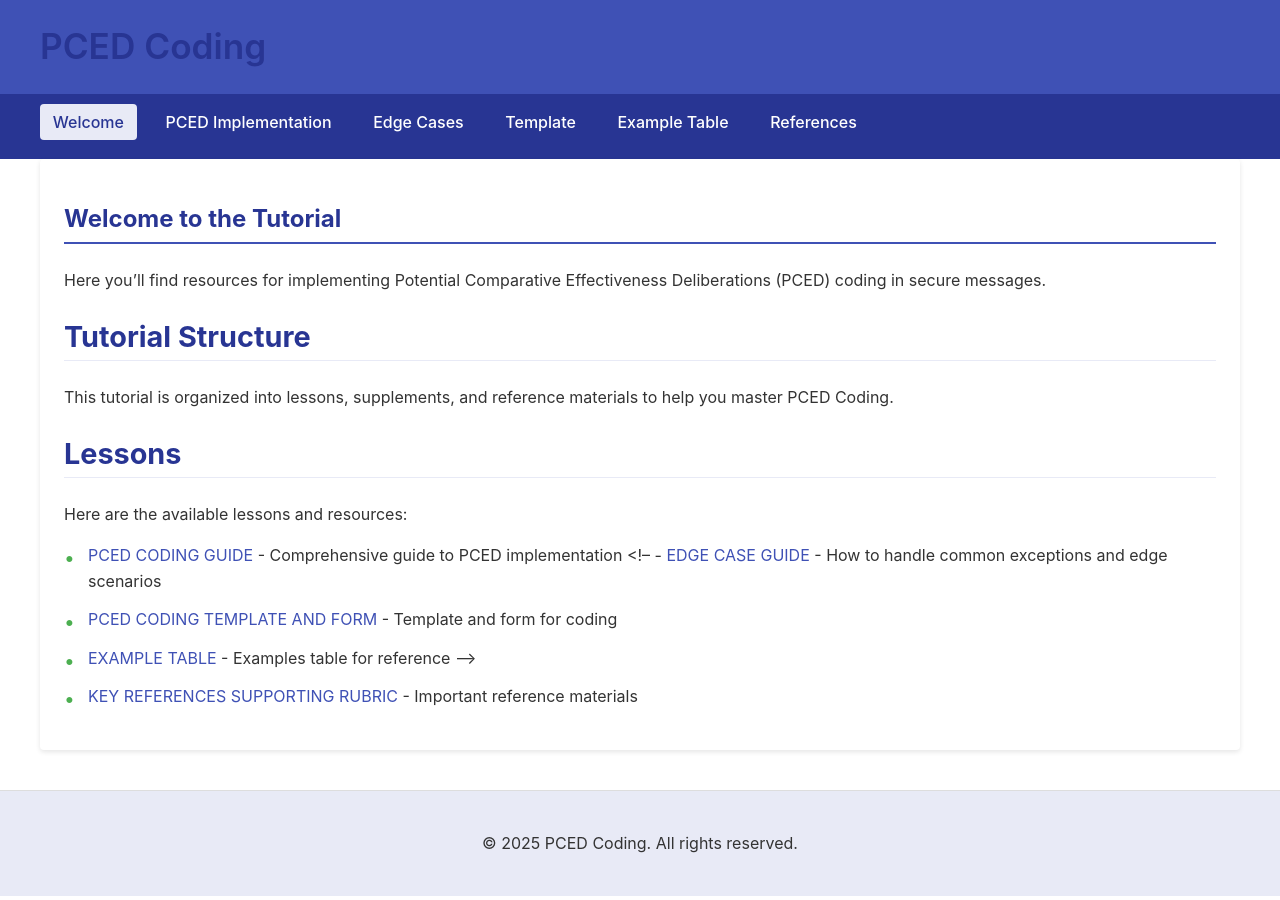
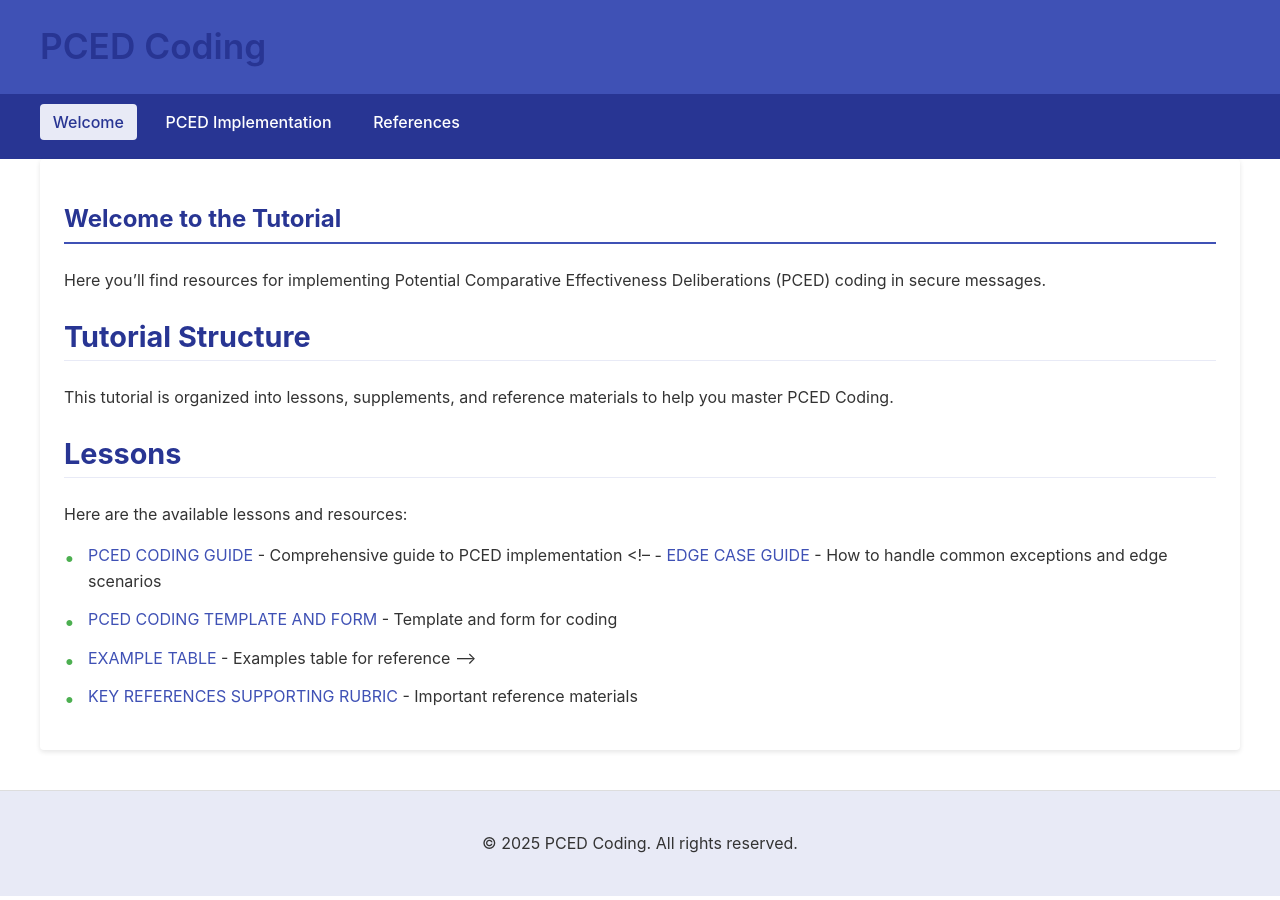
Before and after one commit to nickduran/PCED, a Jekyll site: the page built from index.md, in a window 1280 px wide. Built offline with Jekyll 4.4.1, drawn with Linux system fonts in a browser that asks for light colours.

Commit message:
update layout

```diff
--- a/_layouts/default.html
+++ b/_layouts/default.html
@@ -20,9 +20,9 @@
         <!-- Use the exact filenames as they appear in your repository -->
         <li><a href="{{ '/' | relative_url }}" {% if page.url == '/' or page.url == '/index.html' %}class="active"{% endif %}>Welcome</a></li>
         <li><a href="{{ '/pced-coding-guide' | relative_url }}" {% if page.url == '/pced-coding-guide' or page.url == '/pced-coding-guide.html' %}class="active"{% endif %}>PCED Implementation</a></li>
-        <li><a href="{{ '/pced-edge-cases-guide' | relative_url }}" {% if page.url == '/pced-edge-cases-guide' or page.url == '/pced-edge-cases-guide.html' %}class="active"{% endif %}>Edge Cases</a></li>
+        <!-- <li><a href="{{ '/pced-edge-cases-guide' | relative_url }}" {% if page.url == '/pced-edge-cases-guide' or page.url == '/pced-edge-cases-guide.html' %}class="active"{% endif %}>Edge Cases</a></li>
         <li><a href="{{ '/pced-coding-form-integrated' | relative_url }}" {% if page.url == '/pced-coding-form-integrated' or page.url == '/pced-coding-form-integrated.html' %}class="active"{% endif %}>Template</a></li>
-        <li><a href="{{ '/pced-example-table' | relative_url }}" {% if page.url == '/pced-example-table' or page.url == '/pced-example-table.html' %}class="active"{% endif %}>Example Table</a></li>
+        <li><a href="{{ '/pced-example-table' | relative_url }}" {% if page.url == '/pced-example-table' or page.url == '/pced-example-table.html' %}class="active"{% endif %}>Example Table</a></li> -->
         <li><a href="{{ '/pced-references' | relative_url }}" {% if page.url == '/pced-references' or page.url == '/pced-references.html' %}class="active"{% endif %}>References</a></li>
       </ul>
     </div>
```
